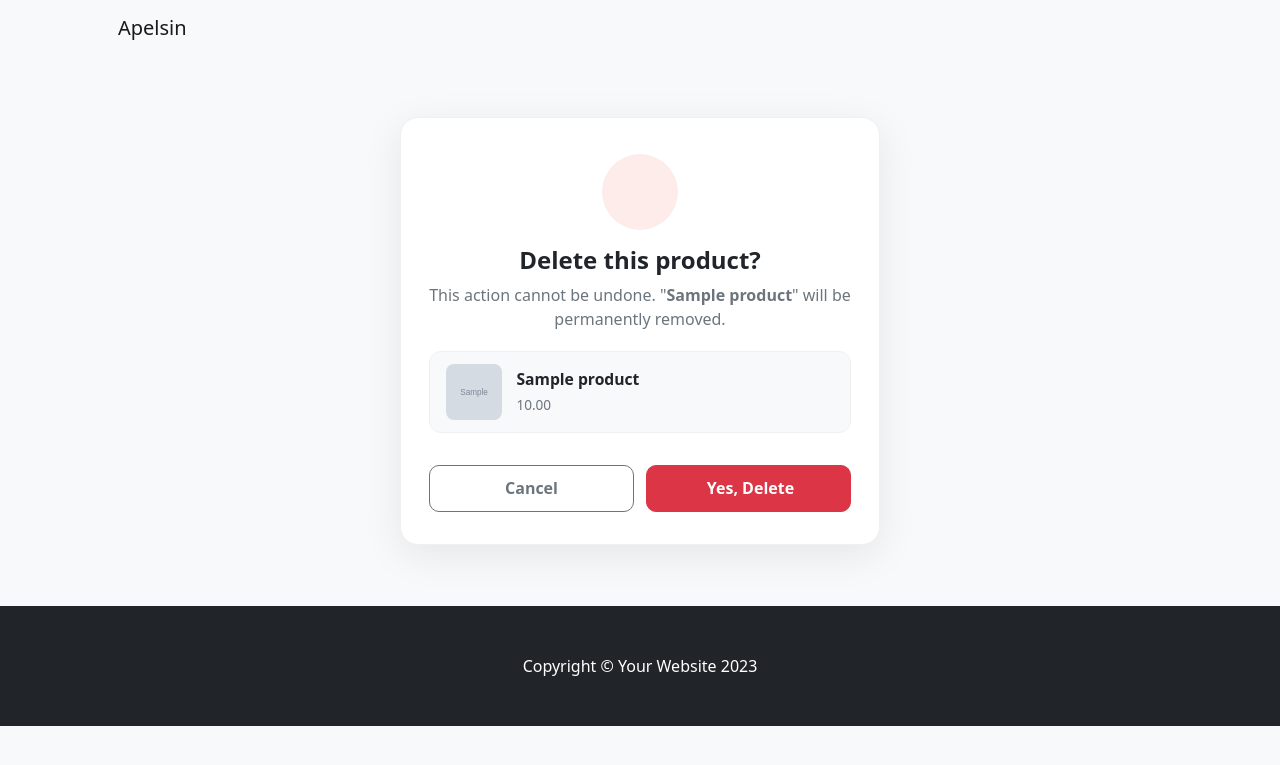
After one commit to jmavlonov/n79_shop, a Django app: page /shop/delete-product/1/ in a window 1280 px wide. The commit adds this page. Shown: the top 765 px of the page. Run offline with Django 5.2, Linux system fonts and the light colour scheme; tables that the repository leaves empty hold one stand-in row (values such as "Sample post"); grey boxes marked "Sample" are stand-in pictures; some libraries are stand-ins or nearby versions.

Commit message:
product delete

```diff
--- a/app/templates/app/detail.html
+++ b/app/templates/app/detail.html
@@ -347,6 +347,10 @@
                 <div class="row gx-4 gx-lg-5 align-items-center">
                     <div class="col-md-6"><img class="card-img-top mb-5 mb-md-0" src="{{product.get_image_path}}" alt="..." /></div>
                     <div class="col-md-6">
+                        <a href="{% url 'delete_product' product.id %}">
+                            <button type="submit" class="btn btn-outline-danger">Delete</button>
+                        </a>
+
                         <div class="small mb-1">Stock : {{product.stock}} </div>
                         <h1 class="display-5 fw-bolder">{{product.name}}</h1>
                         <div class="fs-5 mb-5">
--- a/app/templates/app/home.html
+++ b/app/templates/app/home.html
@@ -77,8 +77,9 @@
 
                 <div class="col-1">
                     <a href="{% url 'create_product' %}">
-                        <button type="button" class="btn btn-success">New + </button>
+                        <button type="button" class="btn btn-outline-success">New + </button>
                     </a>
+
                 </div>
 
             </div>
--- /dev/null
+++ b/app/templates/app/product-delete.html
@@ -0,0 +1,155 @@
+{% load static %}
+
+<!DOCTYPE html>
+<html lang="en">
+    <head>
+        <meta charset="utf-8" />
+        <meta name="viewport" content="width=device-width, initial-scale=1, shrink-to-fit=no" />
+        <title>Delete Product - Apelsin</title>
+        <!-- Favicon-->
+        <link rel="icon" type="image/x-icon" href="assets/favicon.ico" />
+        <!-- Bootstrap icons-->
+        <link href="https://cdn.jsdelivr.net/npm/bootstrap-icons@1.5.0/font/bootstrap-icons.css" rel="stylesheet" />
+        <!-- Core theme CSS (includes Bootstrap)-->
+        <link href="{% static 'app/css/styles.css' %}" rel="stylesheet" />
+        <style>
+            body {
+                background: #f8f9fa;
+            }
+            .delete-wrapper {
+                min-height: calc(100vh - 250px);
+                display: flex;
+                align-items: center;
+                justify-content: center;
+                padding: 3rem 1rem;
+            }
+            .delete-card {
+                width: 100%;
+                max-width: 480px;
+                background: #fff;
+                border-radius: 18px;
+                overflow: hidden;
+                box-shadow: 0 10px 40px rgba(0, 0, 0, 0.08);
+                border: 1px solid #f0f0f0;
+            }
+            .delete-icon-circle {
+                width: 76px;
+                height: 76px;
+                border-radius: 50%;
+                background: #fdecea;
+                color: #dc3545;
+                display: flex;
+                align-items: center;
+                justify-content: center;
+                font-size: 2.1rem;
+                margin: 2.25rem auto 1rem;
+            }
+            .delete-product-preview {
+                display: flex;
+                align-items: center;
+                gap: 0.9rem;
+                background: #f8f9fa;
+                border: 1px solid #eef0f2;
+                border-radius: 12px;
+                padding: 0.75rem 1rem;
+                margin: 1.25rem 1.75rem 0.5rem;
+            }
+            .delete-product-preview img {
+                width: 56px;
+                height: 56px;
+                object-fit: cover;
+                border-radius: 8px;
+                flex-shrink: 0;
+                background: #fff;
+            }
+            .delete-product-preview .name {
+                font-weight: 600;
+                color: #212529;
+                margin: 0;
+                font-size: 0.98rem;
+            }
+            .delete-product-preview .price {
+                color: #6c757d;
+                font-size: 0.85rem;
+            }
+            .delete-actions {
+                display: flex;
+                gap: 0.75rem;
+                padding: 1.5rem 1.75rem 2rem;
+            }
+            .delete-actions .btn {
+                flex: 1;
+                border-radius: 10px;
+                padding: 0.65rem 1rem;
+                font-weight: 600;
+            }
+            .btn-confirm-delete {
+                --bs-btn-color: #fff;
+                --bs-btn-bg: #dc3545;
+                --bs-btn-border-color: #dc3545;
+                --bs-btn-hover-color: #fff;
+                --bs-btn-hover-bg: #bb2d3b;
+                --bs-btn-hover-border-color: #b02a37;
+                --bs-btn-active-color: #fff;
+                --bs-btn-active-bg: #b02a37;
+                --bs-btn-active-border-color: #a52834;
+                --bs-btn-focus-shadow-rgb: 225, 83, 97;
+            }
+        </style>
+    </head>
+    <body>
+        <!-- Navigation-->
+        <nav class="navbar navbar-expand-lg navbar-light bg-light">
+            <div class="container px-4 px-lg-5">
+                <a class="navbar-brand" href="{% url 'home' %}">Apelsin</a>
+            </div>
+        </nav>
+
+        <div class="delete-wrapper">
+            <div class="delete-card">
+                <div class="delete-icon-circle">
+                    <i class="bi bi-trash3-fill"></i>
+                </div>
+
+                <div class="text-center px-4">
+                    <h4 class="fw-bold mb-2">Delete this product?</h4>
+                    <p class="text-muted mb-0">
+                        This action cannot be undone. "<strong>{{ product.name }}</strong>" will be permanently removed.
+                    </p>
+                </div>
+
+                <div class="delete-product-preview">
+                    <img src="{{ product.get_image_path }}" alt="{{ product.name }}">
+                    <div>
+                        <p class="name">{{ product.name }}</p>
+                        <span class="price">
+                            {% if product.discount %}
+                                <span class="text-decoration-line-through">{{ product.price }}</span>
+                                {{ product.discounted_price }}
+                            {% else %}
+                                {{ product.price }}
+                            {% endif %}
+                        </span>
+                    </div>
+                </div>
+
+                <form method="post" class="delete-actions">
+                    {% csrf_token %}
+                    <a href="{% url 'detail' product.id %}" class="btn btn-outline-secondary">Cancel</a>
+                    <button type="submit" class="btn btn-confirm-delete">
+                        <i class="bi bi-trash3 me-1"></i> Yes, Delete
+                    </button>
+                </form>
+            </div>
+        </div>
+
+        <!-- Footer-->
+        <footer class="py-5 bg-dark">
+            <div class="container"><p class="m-0 text-center text-white">Copyright &copy; Your Website 2023</p></div>
+        </footer>
+
+        <!-- Bootstrap core JS-->
+        <script src="https://cdn.jsdelivr.net/npm/bootstrap@5.2.3/dist/js/bootstrap.bundle.min.js"></script>
+        <script src="{% static 'app/js/scripts.js' %}"></script>
+    </body>
+</html>
--- a/app/urls.py
+++ b/app/urls.py
@@ -1,5 +1,5 @@
 from django.urls import path,include
-from app.views import home,product_detail,add_comment,order_view,create_product
+from app.views import home,product_detail,add_comment,order_view,create_product,delete_product
 
 urlpatterns = [
     path('home/',home,name='home'),
@@ -7,6 +7,7 @@ urlpatterns = [
     path('detail/<int:pk>',product_detail,name='detail'),
     path('add-comment/<int:pk>/',add_comment,name='add_comment'),
     path('add-order-view/<int:pk>/',order_view,name='order_view'),
-    path('add-product/',create_product,name='create_product')
+    path('add-product/',create_product,name='create_product'),
+    path('delete-product/<int:pk>/',delete_product,name='delete_product')
 
 ]
--- a/app/views.py
+++ b/app/views.py
@@ -127,3 +127,13 @@ def create_product(request):
 
 
     return render(request,'app/add-product.html',context=context)
+
+
+
+def delete_product(request,pk):
+    product = get_object_or_404(Product,id = pk)
+    if request.method == "POST":
+        product.delete()
+        return redirect('home')
+
+    return render(request, "app/product-delete.html", {"product": product})
```
